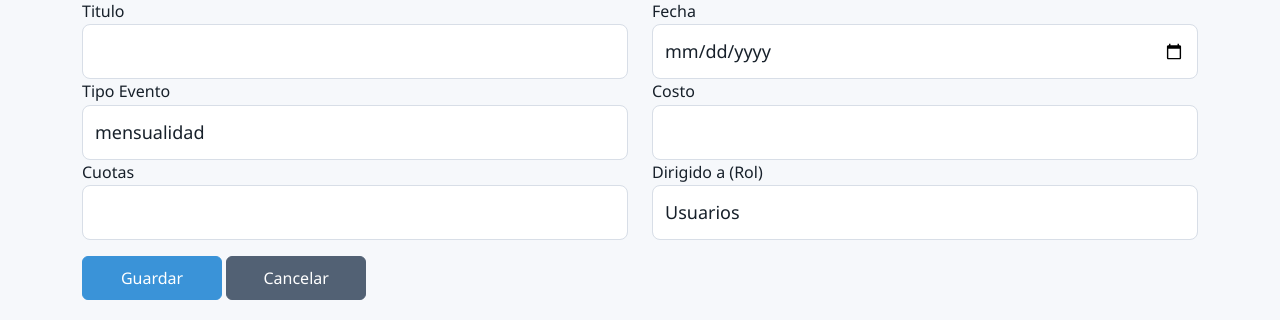
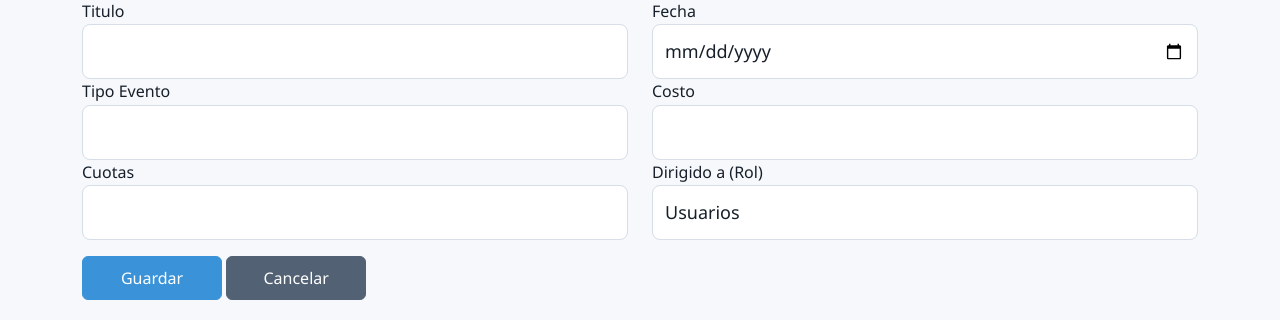
Before and after one commit to sportmanagerescuelas-a11y/sportmanager, a PHP site: page /sportmanager/crear_evento in a window 1280 px wide. Shown: the part 179-499 px from the top of the page. Run offline with PHP 8.4, Linux system fonts and the light colour scheme; the visitor is signed in with stand-in values (Sample User, id 1).

Commit message:
cambios modulo eventos

```diff
--- a/app/views/pages/crear_evento.php
+++ b/app/views/pages/crear_evento.php
@@ -21,7 +21,7 @@ $error = $viewData['error'] ?? null;
             </div>
             <div class="col-md-6">
                 <label>Tipo Evento</label>
-                <input type="text" name="tipo_evento" class="form-control" value="mensualidad">
+                <input type="text" name="tipo_evento" class="form-control" value="">
             </div>
             <div class="col-md-6">
                 <label>Costo</label>
```
Also changed, not shown: 1 other file.
